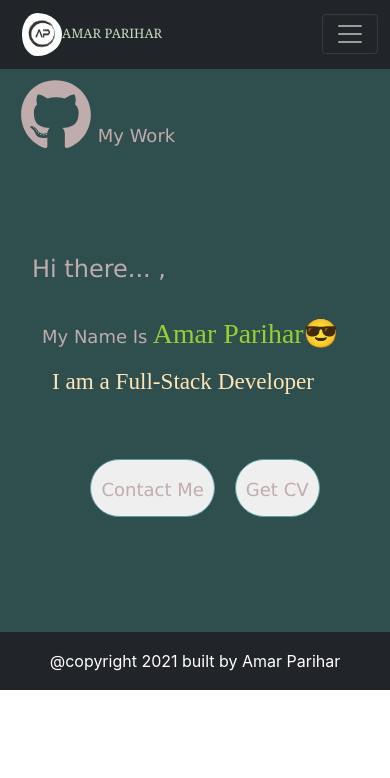
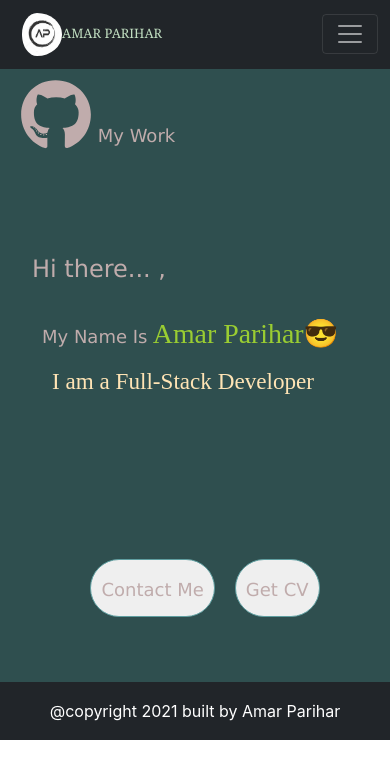
Before and after one commit to Amarparihar/myprofile, a React (Create React App) app: page / in a window 390 px wide. Shown: the top 778 px of the page. Built offline with nearby package versions, Linux system fonts and the light colour scheme.

Commit message:
added component

```diff
--- a/public/styles.css
+++ b/public/styles.css
@@ -52,10 +52,14 @@ nav{
 }
 @media (max-width:500px){
     .home-section{
-        padding: 10px 0px 100px 20px;
+        padding: 10px 0px 50px 20px;
     }
     .homecontent h1 >span{
         font-size: large ;
+    }
+
+    .home-section h3{
+        padding-bottom: 100px;
     }
 
 }
```
